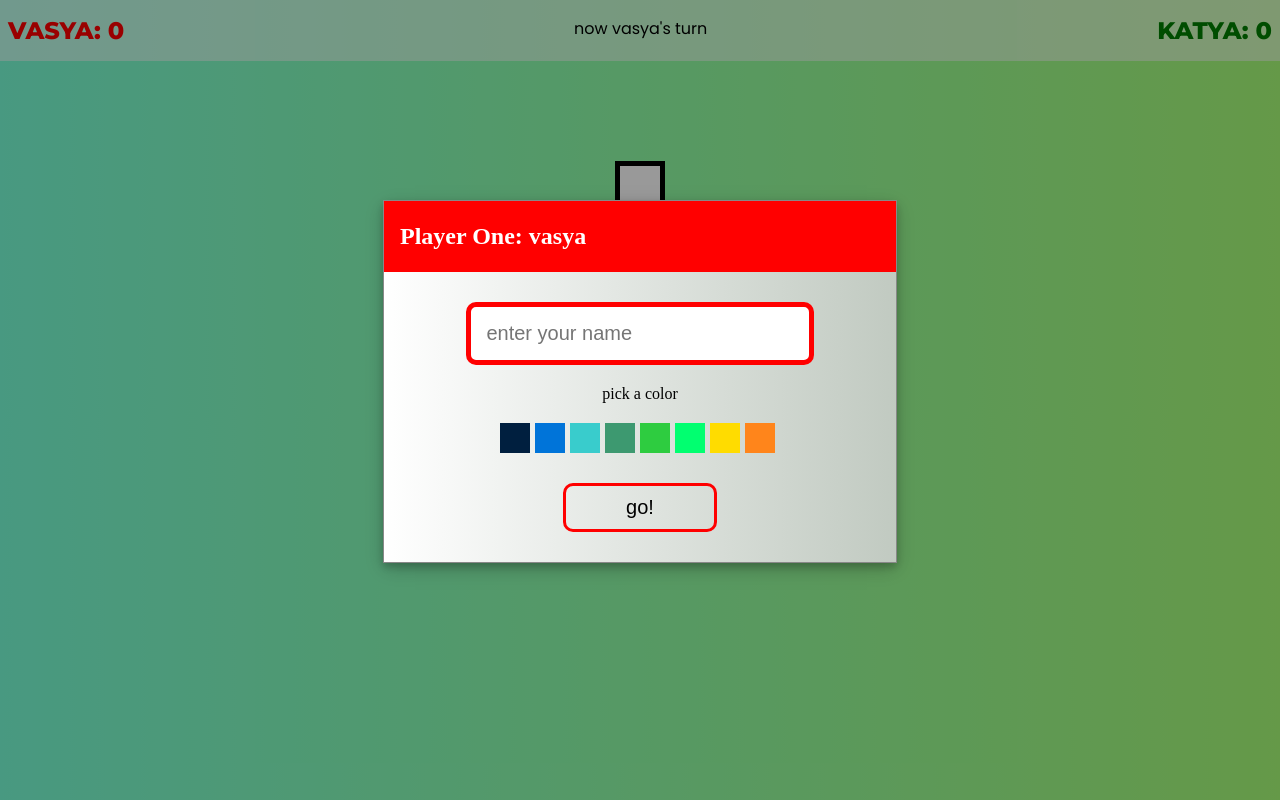
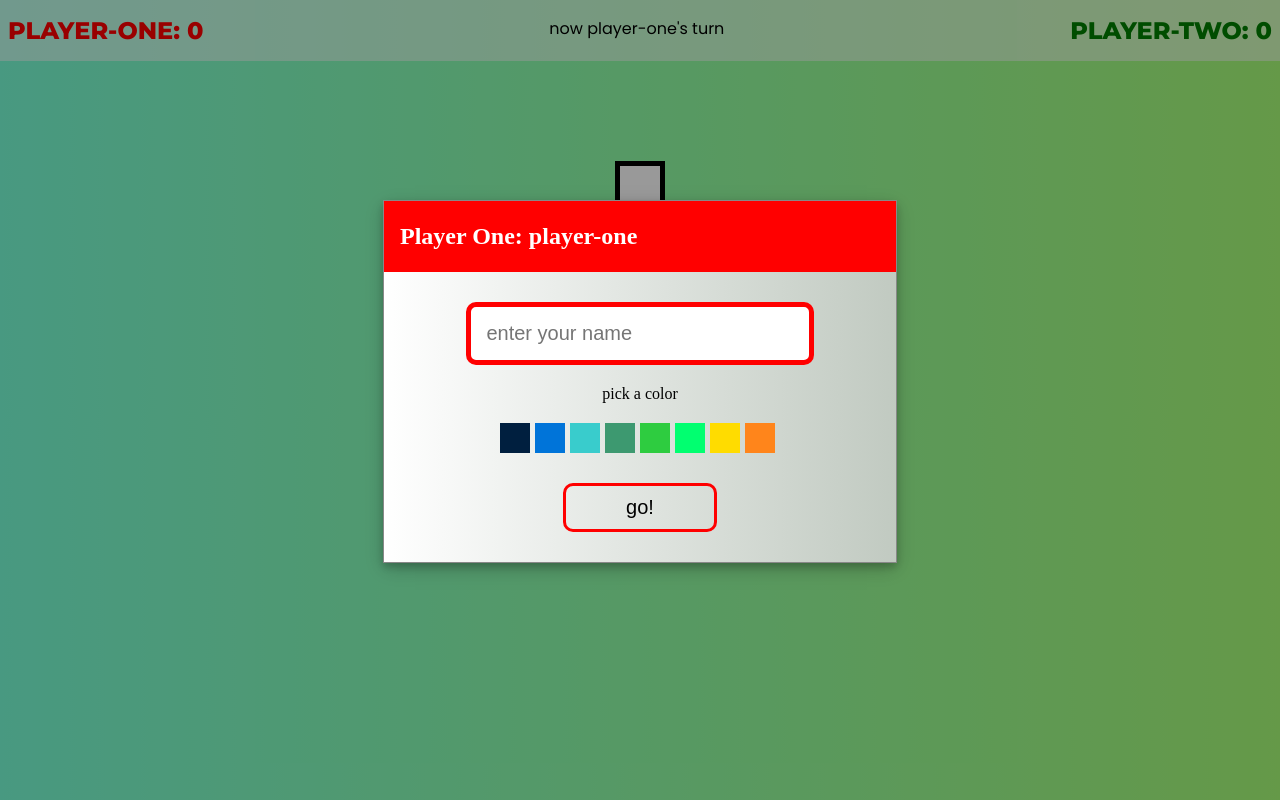
Before and after one commit to zlydenko/testtask2, a Vue app: page / in a window 1280 px wide. Built offline with nearby package versions, Linux system fonts and the light colour scheme.

Commit message:
small fix usernames

```diff
--- a/src/App.vue
+++ b/src/App.vue
@@ -47,14 +47,14 @@ export default {
       players: [
         {
           id: 1,
-          name: "vasya",
+          name: "player-one",
           color: "red",
           turn: true,
           points: 0
         },
         {
           id: 2,
-          name: "katya",
+          name: "player-two",
           color: "green",
           turn: false,
           points: 0
```
